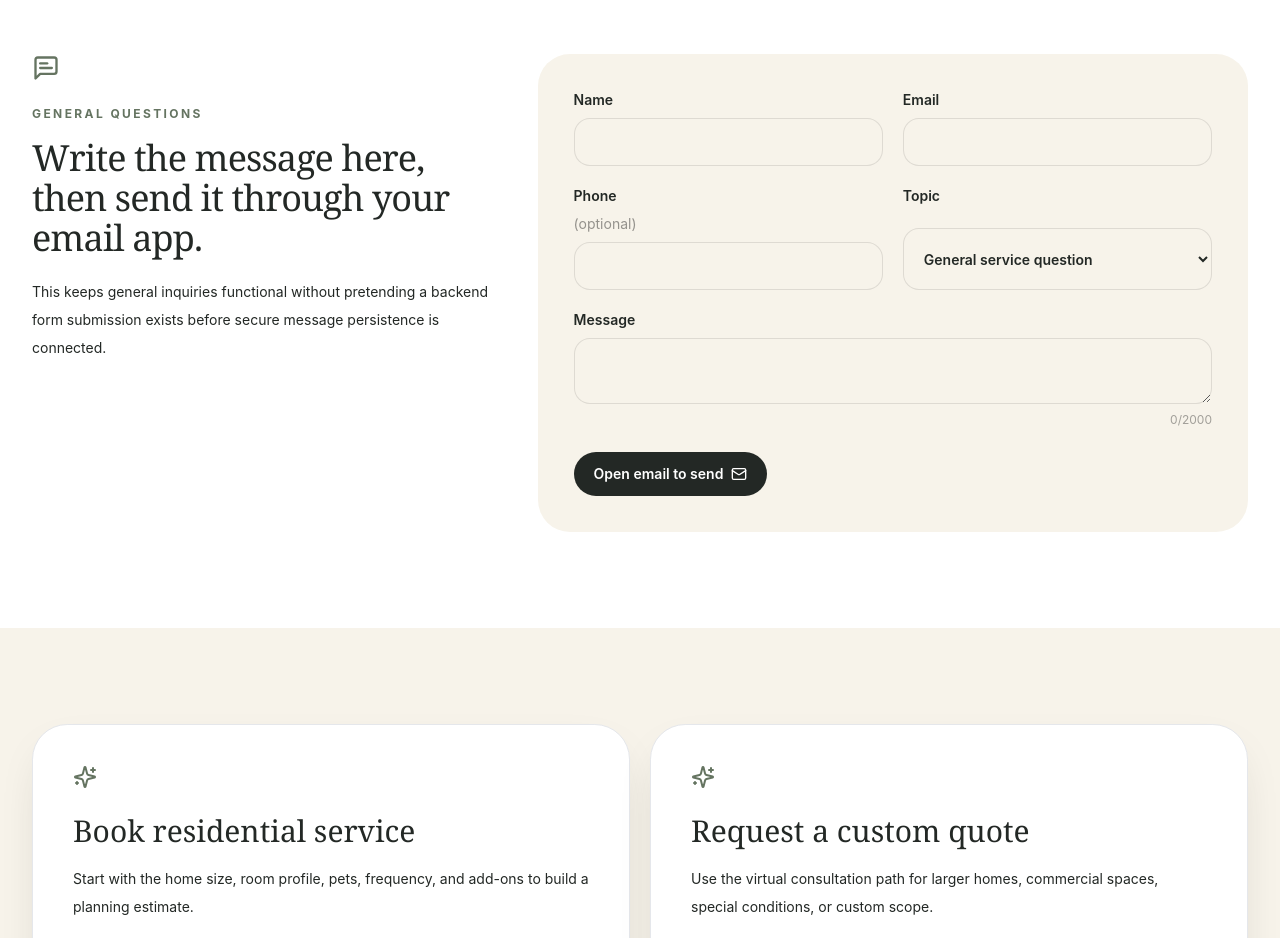
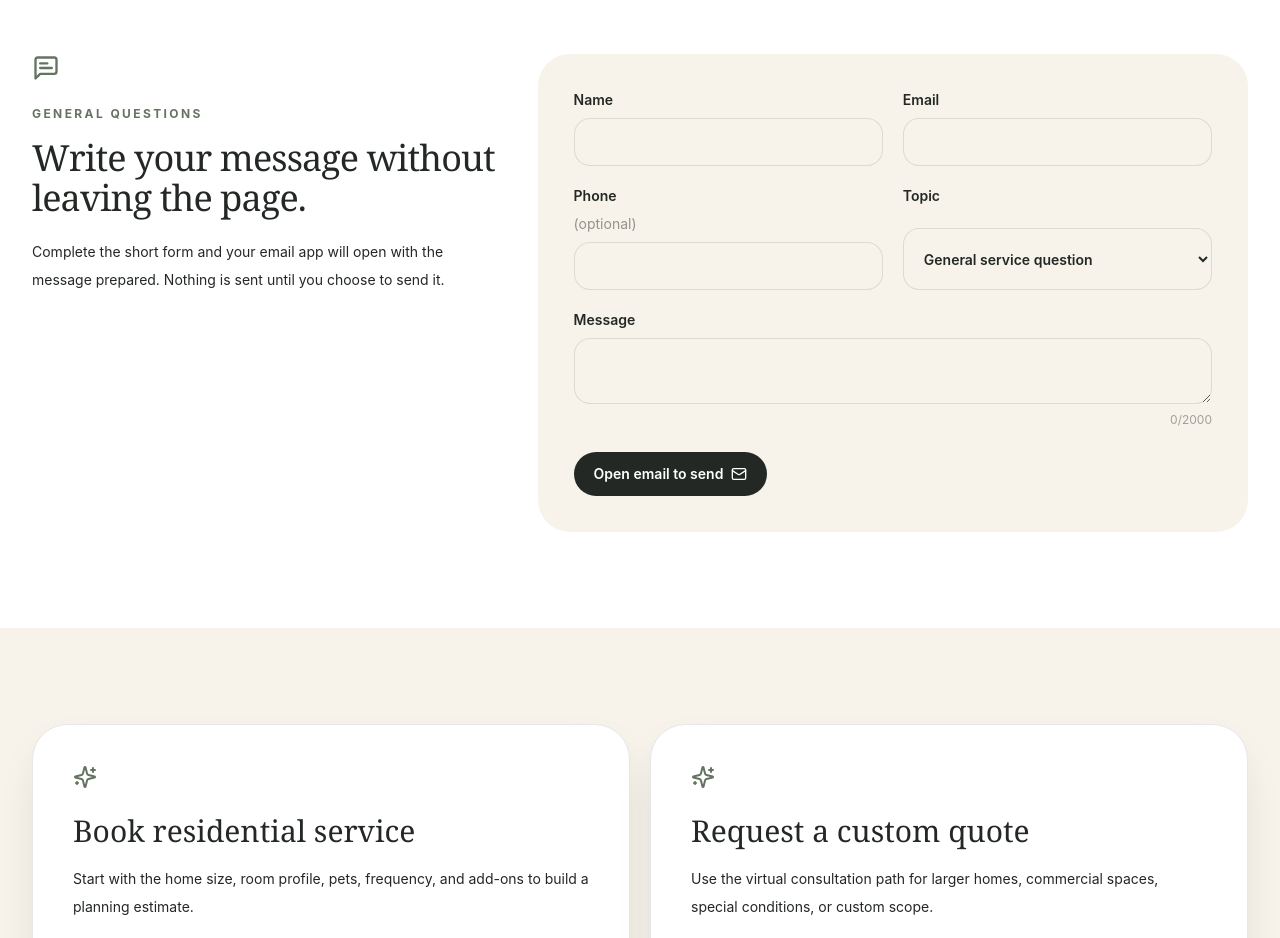
Before and after one commit to EXPRESS-AUDIO-POWER-COMPANY/tranquility-platform, a React (Vite) app: page /contact in a window 1280 px wide. Shown: the part 860-1798 px from the top of the page. Built offline with nearby package versions, Linux system fonts and the light colour scheme.

Commit message:
copy: remove engineering language from customer contact experience

```diff
--- a/src/pages/Contact.tsx
+++ b/src/pages/Contact.tsx
@@ -81,8 +81,8 @@ export function Contact() {
           <div>
             <MessageSquareText className="size-7 text-tranquility-moss" aria-hidden="true" />
             <p className="mt-6 eyebrow">General questions</p>
-            <h2 className="mt-4 max-w-xl font-serif text-4xl tracking-tight">Write the message here, then send it through your email app.</h2>
-            <p className="mt-5 max-w-xl text-sm leading-7 text-black/58">This keeps general inquiries functional without pretending a backend form submission exists before secure message persistence is connected.</p>
+            <h2 className="mt-4 max-w-xl font-serif text-4xl tracking-tight">Write your message without leaving the page.</h2>
+            <p className="mt-5 max-w-xl text-sm leading-7 text-black/58">Complete the short form and your email app will open with the message prepared. Nothing is sent until you choose to send it.</p>
           </div>
 
           <form className="rounded-[2rem] bg-tranquility-ivory p-7 sm:p-9" onSubmit={handleEmail}>
```
